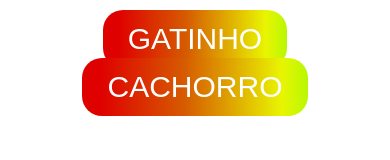
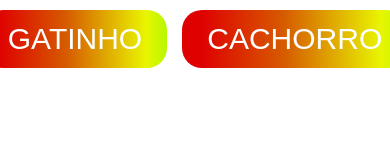
Before and after one commit to Renhenq/gato, a plain HTML site: page index.html in a window 390 px wide. Drawn offline with Linux system fonts and the light colour scheme.

Commit message:
Update style.css

```diff
--- a/style.css
+++ b/style.css
@@ -27,11 +27,22 @@ body{
     font-size: 30px;
     cursor: pointer;
     transition: transform 0.2s, box-shadow 0.2s;
-    position: sticky;
-    top: 10px;
     animation: rainbowShift 5s linear infinite;
 }
- @keyframes rainbowShift {
+
+.buttons{
+    position: sticky;
+    top: 0;
+    padding: 10px 0;
+    background-color: white;
+    z-index: 10;
+    display: flex;
+    justify-content: center;
+    gap: 15px;
+    background: none;
+}
+
+@keyframes rainbowShift {
     0% {
         background-position: 0% 50%;
     }
@@ -53,3 +64,10 @@ body{
     object-fit: cover;
     border-radius: 16px;
 }
+
+@media (max-width:500px){
+    .container{
+        display: flex;
+        flex-direction: column;
+    }
+}
```
